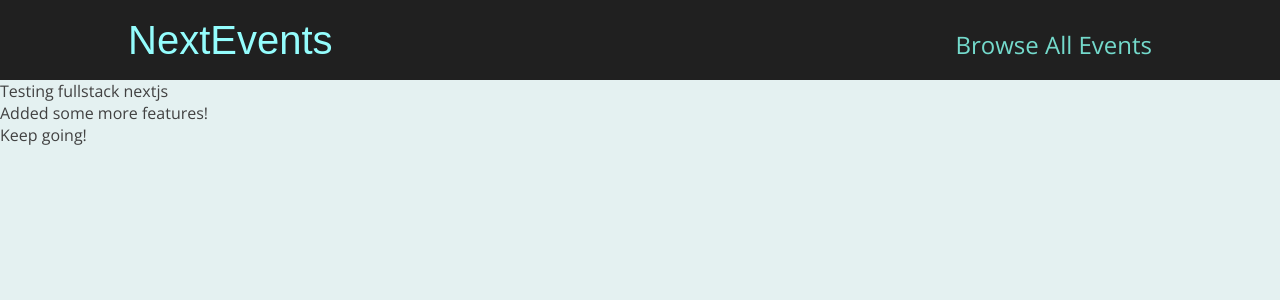
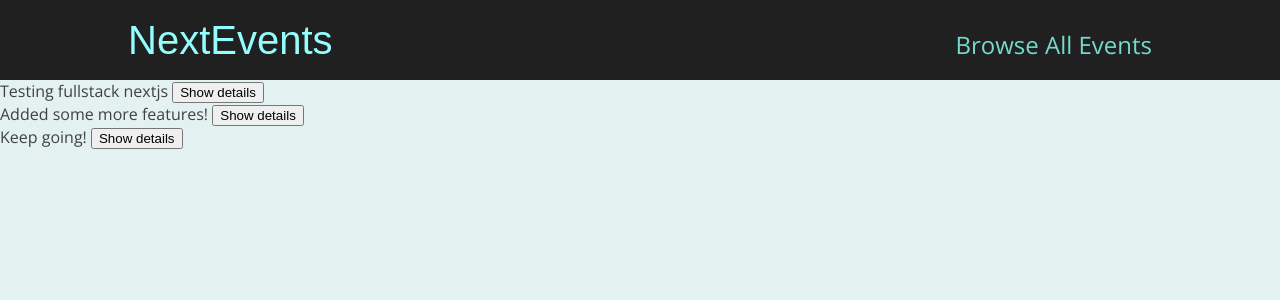
Before and after one commit to Ajioz/eventApp, a Next.js app: page /feedback in a window 1280 px wide. Shown: the top 300 px of the page. Built offline with nearby package versions, Linux system fonts and the light colour scheme.

Commit message:
adding dynamic route for feedback

```diff
--- a/pages/feedback/index.js
+++ b/pages/feedback/index.js
@@ -5,7 +5,7 @@ const FeedbackPage = (props) => {
   return (
     <ul>
       {props.feedbackItems.map((item) => (
-        <li key={item.id}>{item.feedback}</li>
+        <li key={item.id}>{item.feedback} <button>Show details</button></li>
       ))}
     </ul>
   );
```
Also changed, not shown: pages/feedback/[id].js (added).
